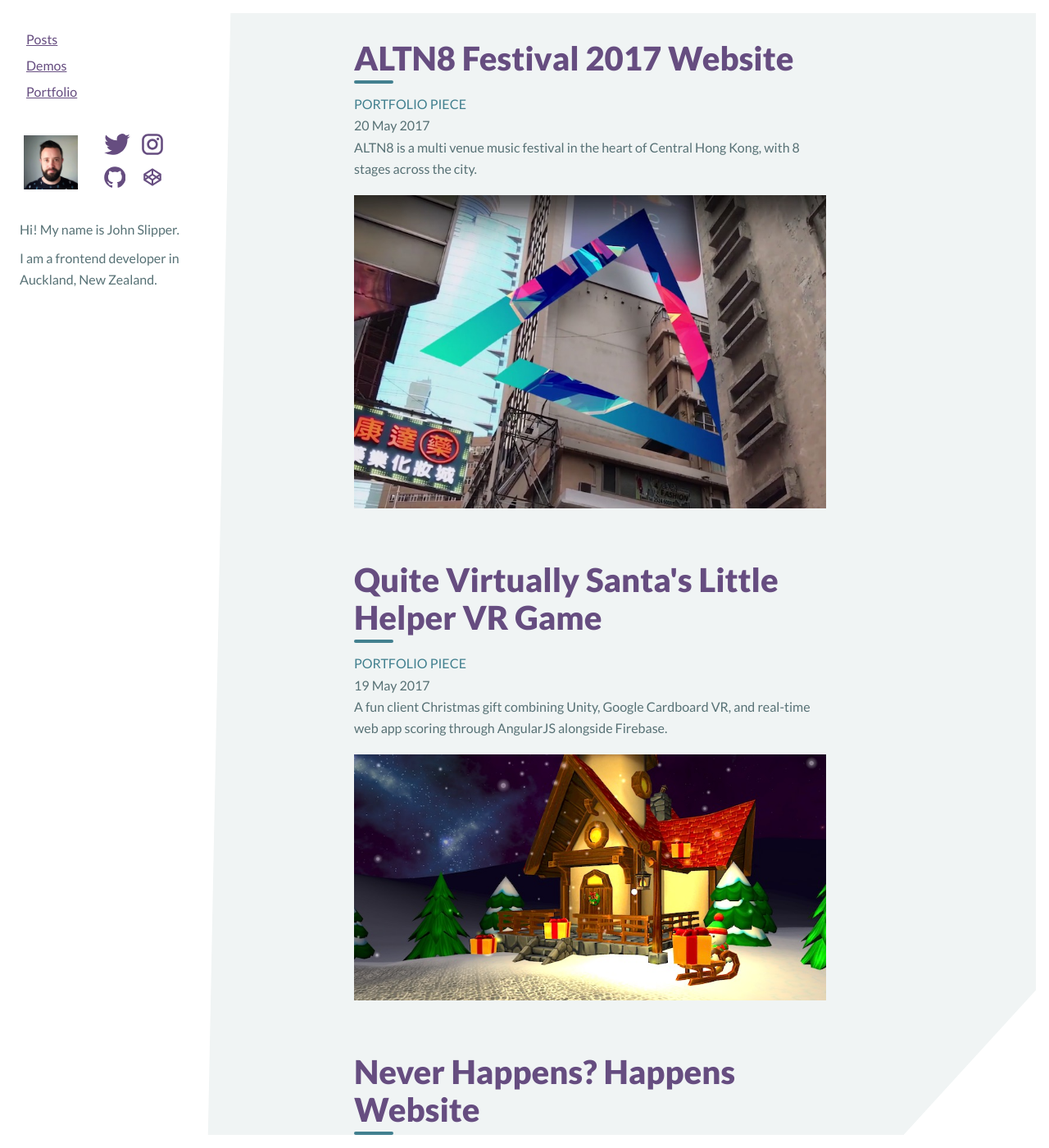
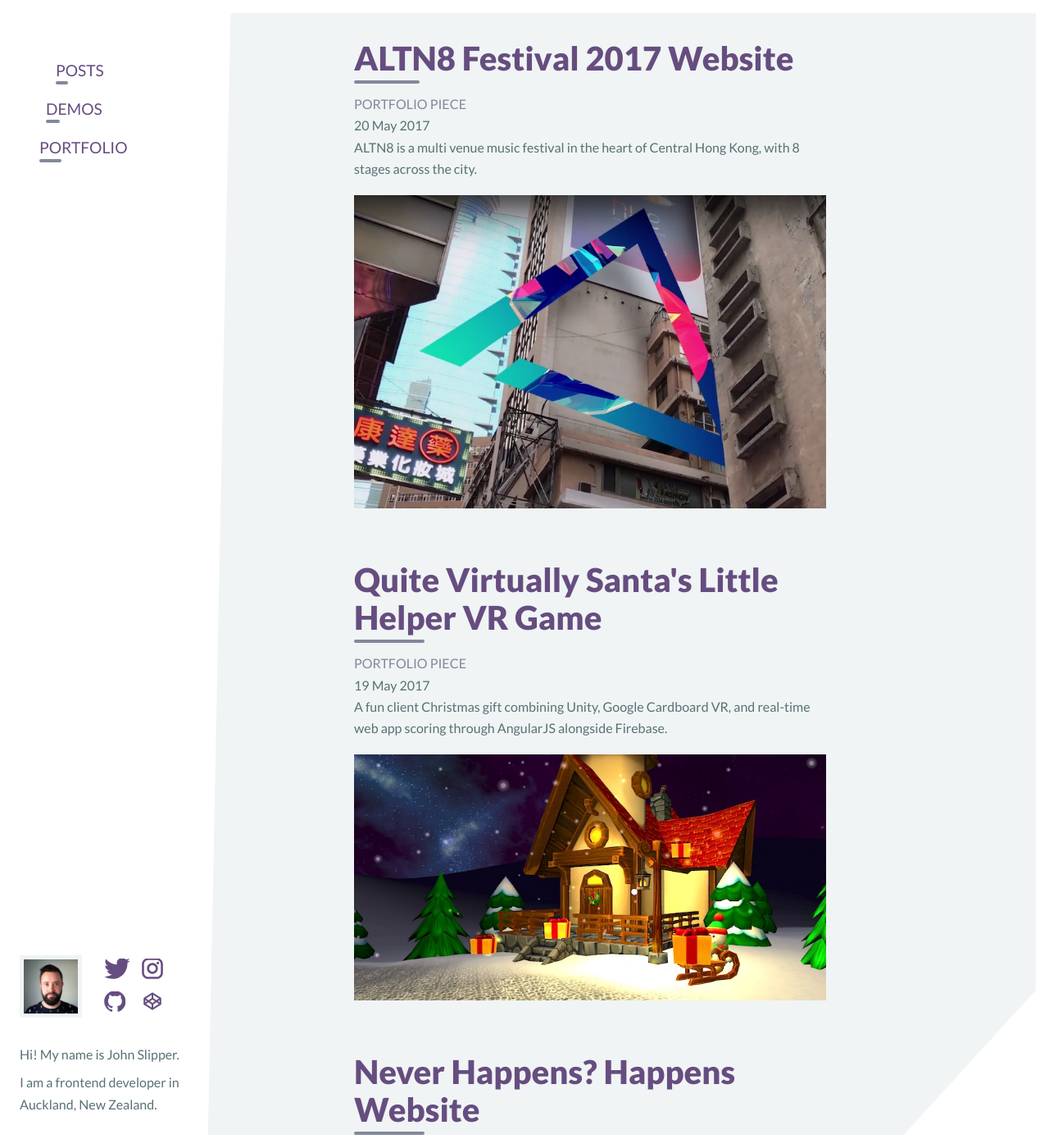
Before and after one commit to johnslipper/johnslipper.github.io, a Jekyll site: the page built from index.html, in a window 1280 px wide and 1400 px high. Shown: the whole window at 82% size. Built offline with Jekyll 4.4.1, drawn with Linux system fonts in a browser that asks for light colours.

Commit message:
Improved header and nav layout.Heading underline mixin

```diff
--- a/_sass/_global.scss
+++ b/_sass/_global.scss
@@ -32,3 +32,29 @@
     white-space: nowrap !important;
     border: 0 !important;
 }
+
+@mixin animated-underline(
+    $widthStart: 15%,
+    $widthEnd: 100%,
+    $color: var(--heading-underline-color),
+    $height: 0.25rem
+) {
+    position: relative;
+    outline-color: $color;
+    &::after {
+        content: "";
+        display: block;
+        width: $widthStart;
+        height: $height;
+        margin-top: $height;
+        background-color: $color;
+        border-radius: $height * 2;
+        transition: width 250ms;
+    }
+    &:hover,
+    &:focus {
+        &::after {
+            width: $widthEnd;
+        }
+    }
+}
--- a/_sass/_palettes.scss
+++ b/_sass/_palettes.scss
@@ -31,7 +31,7 @@
         lightest: hsl(270, 25%, 100%)
     ),
     second: (
-        dark: hsl(191.7, 36.8%, 41%)
+        dark: hsl(227.5, 10.7%, 56.1%)
     ),
     neutral: (
         darkest: hsl(188, 15%, 20%),
--- a/_sass/_variables.scss
+++ b/_sass/_variables.scss
@@ -38,6 +38,7 @@
     --heading-line-height: 1.15;
     --heading-font-weight: 900;
     @include defineColorVariable(--heading-color, first, mediumDark);
+    @include defineColorVariable(--heading-underline-color, second, dark);
 
     /* Spacing */
     --spacing-0: 0rem;
@@ -56,10 +57,7 @@
     @include defineColorVariable(--logo-dot-color, first, dark);
 
     /* Articles */
-    @include defineColorVariable(--category-portfolio-color, second, dark);
-
-    /* Other */
-    @include defineColorVariable(--image-border-color, first, lightest);
+    @include defineColorVariable(--category-color, second, dark);
 }
 
 /* Dark theme overrides */
--- a/_sass/components/_about.scss
+++ b/_sass/components/_about.scss
@@ -8,7 +8,7 @@
     .about__photo {
         width: 4.75rem;
         img {
-            border: 5px solid var(--image-border-color);
+            border: 5px solid var(--layout-wrapper-background-color);
         }
     }
 
--- a/_sass/components/_header.scss
+++ b/_sass/components/_header.scss
@@ -5,14 +5,14 @@
         display: flex;
         justify-content: space-between;
         background-color: var(--header-background-color);
-        padding: var(--layout-wrapper-padding-sm);
+        padding: 1rem var(--layout-wrapper-padding-sm);
         padding-bottom: 1.5rem;
         clip-path: polygon(0 0, 100% 0, 100% 90%, 0% 100%);
     }
 
     .header__logo {
         display: block;
-        max-width: 3rem;
+        max-width: 4rem;
         z-index: 0;
         .js__dot {
             fill: var(--logo-dot-color);
@@ -21,12 +21,20 @@
 
     .header__navigation {
         z-index: 0;
+        font-size: 1.2rem;
+        padding: 0 1rem;
         ul {
             display: flex;
+            li {
+                margin: 0 0.5rem;
+            }
             a {
-                display: block;
+                display: inline-block;
                 padding: var(--spacing-2);
                 line-height: 1;
+                text-transform: uppercase;
+                text-decoration: none;
+                @include animated-underline(25%);
             }
         }
     }
@@ -52,8 +60,19 @@
         }
 
         .header__navigation {
+            flex-grow: 1;
+            margin-top: var(--spacing-6);
             ul {
                 display: initial;
+                li {
+                    margin: 0.25rem 0;
+                    &:nth-child(1) {
+                        transform: translateX(1.25rem);
+                    }
+                    &:nth-child(2) {
+                        transform: translateX(0.5rem);
+                    }
+                }
             }
         }
 
@@ -65,7 +84,6 @@
 
         .header__about {
             display: initial;
-            justify-self: flex-end;
             margin-top: var(--spacing-6);
         }
     }
--- a/_sass/components/_post-preview.scss
+++ b/_sass/components/_post-preview.scss
@@ -1,5 +1,4 @@
 .post-preview {
-    --category-color: var(--category-portfolio-color);
     .post-preview__category {
         text-transform: uppercase;
         color: var(--category-color);
@@ -10,24 +9,9 @@
         margin-bottom: 0.75rem;
         font-size: 2.5rem;
         a {
-            display: block;
+            display: inline-block;
             text-decoration: none;
-            &::after {
-                content: "";
-                display: block;
-                width: 3rem;
-                height: 0.25rem;
-                margin-top: 0.25rem;
-                background-color: var(--category-color);
-                border-radius: 0.5rem;
-                transition: width 250ms;
-            }
-            &:hover,
-            &:focus {
-                &::after {
-                    width: 6rem;
-                }
-            }
+            @include animated-underline();
         }
     }
 }
```
